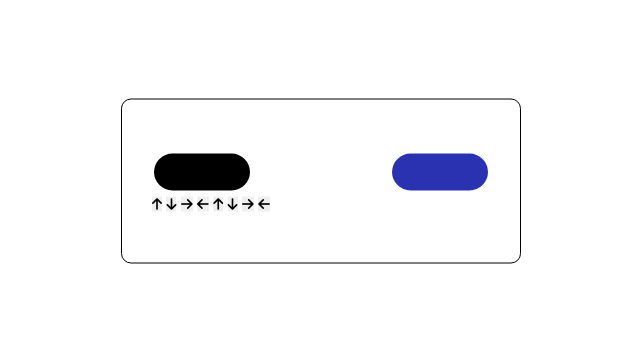
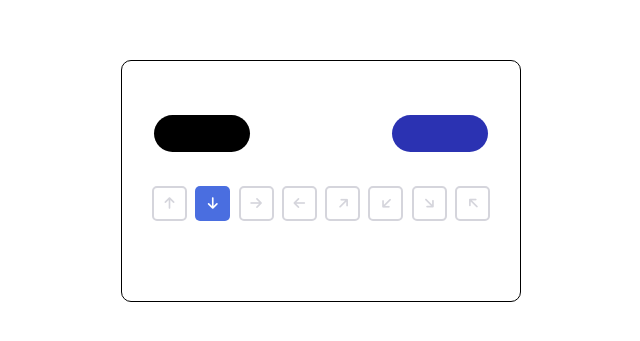
Before and after one commit to jahallb1/gradient-generator, a plain HTML site: page index.html in a window 1280 px wide. Shown: the part 219-560 px from the top of the page, without its empty margins (319-959 px from the left). Drawn offline with Linux system fonts and the light colour scheme.

Commit message:
added styles to buttons

```diff
--- a/index.html
+++ b/index.html
@@ -18,7 +18,7 @@
             <button>
                 <i class="fas fa-arrow-up"></i>
             </button>
-            <button>
+            <button class="active">
                 <i class="fas fa-arrow-down"></i>
             </button>
             <button>
--- a/style.css
+++ b/style.css
@@ -39,7 +39,35 @@ input[type="color"] {
   height: 45px;
   cursor: pointer;
 }
+
 input[type="color"]::-webkit-color-swatch {
   border-radius: 20px;
   border: none;
 }
+
+.buttons {
+    width: 100%;
+    display: flex;
+    justify-content: space-between;
+    margin: 30px 0;
+}
+
+.buttons button {
+    height: 35px;
+    width: 35px;
+    background-color: transparent;
+    border: 2px solid #d5d5dc;
+    color: #d5d5dc;
+    border-radius: 5px;
+    cursor: pointer;
+}
+
+.rotate-icon i{
+    transform: rotate(45deg);
+}
+
+.buttons .active {
+    border: none;
+    background-color: #4a6ee0;
+    color: #ffffff;
+}
```
